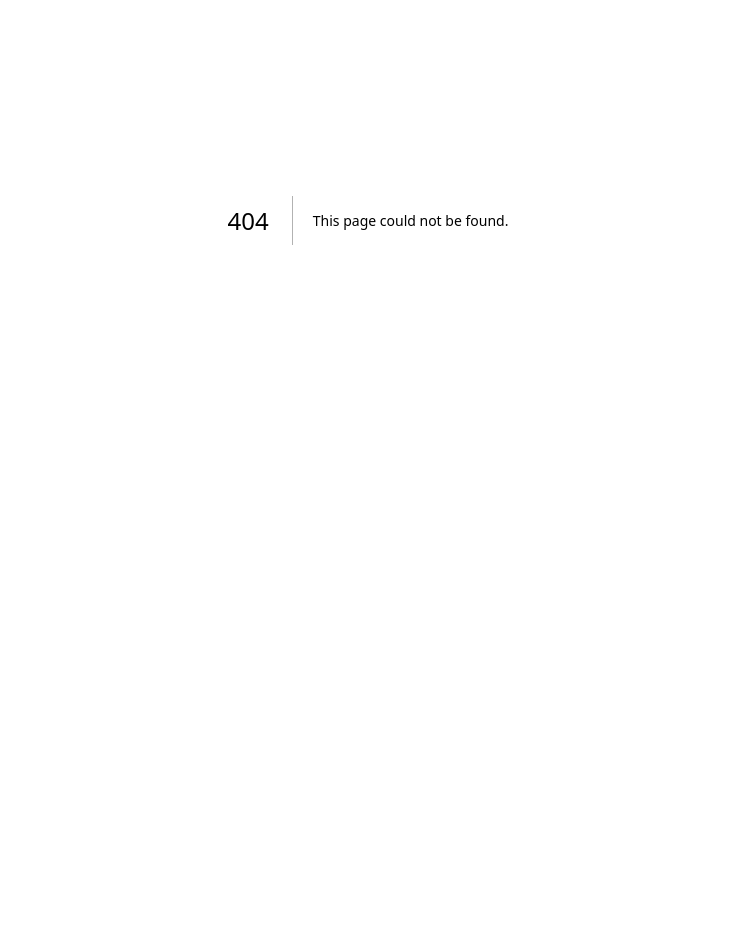
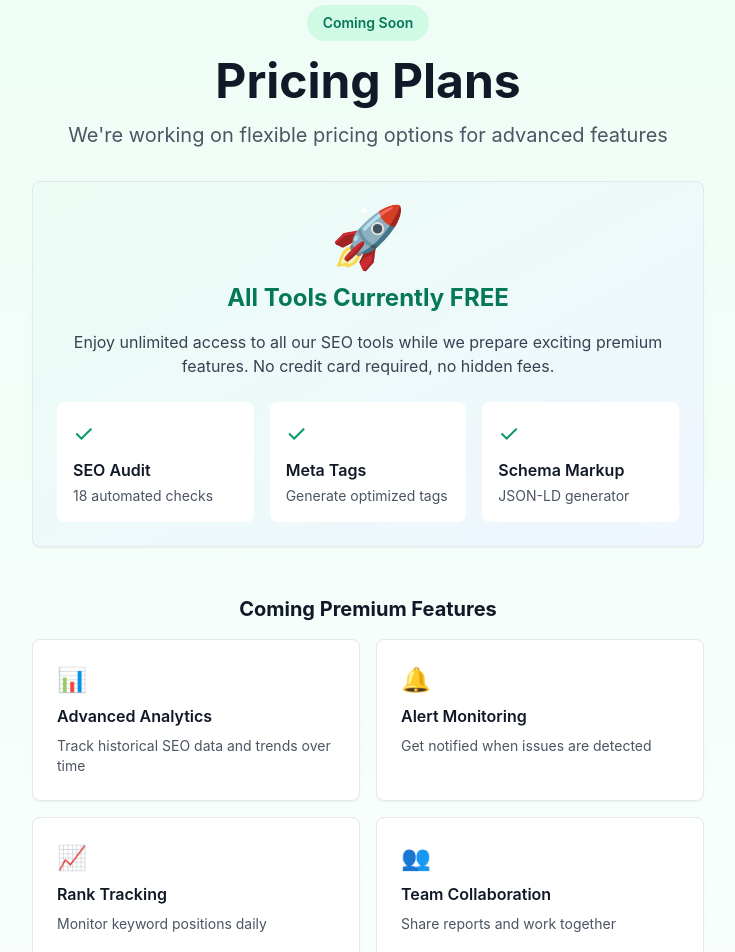
Before and after one commit to owaiskhaaan-sys/pro-url-monitor, a Next.js app: page /pricing in a window 1280 px wide. Before the commit this address had no page. Shown: the part 180-1132 px from the top of the page, without its empty margins (272-1007 px from the left). Before the commit the page ends 800 px from the top, so only its background shows below. Built offline with nearby package versions, Linux system fonts and the light colour scheme.

Commit message:
Add Coming Soon pricing page

```diff
--- /dev/null
+++ b/pages/pricing.js
@@ -0,0 +1,89 @@
+import Layout from '../components/Layout';
+import Head from 'next/head';
+
+export default function Pricing() {
+  return (
+    <Layout>
+      <Head>
+        <title>Pricing - Coming Soon | ProURLMonitor</title>
+        <meta name="description" content="ProURLMonitor pricing plans coming soon. All tools are currently free to use. Stay tuned for premium features and plans." />
+        <link rel="canonical" href="https://prourlmonitor.com/pricing" />
+      </Head>
+
+      <div className="max-w-4xl mx-auto px-4 py-16 text-center">
+        <div className="mb-8">
+          <span className="inline-block bg-emerald-100 text-emerald-700 px-4 py-2 rounded-full text-sm font-semibold mb-4">
+            Coming Soon
+          </span>
+          <h1 className="text-4xl sm:text-5xl font-bold text-gray-900 mb-4">
+            Pricing Plans
+          </h1>
+          <p className="text-xl text-gray-600 mb-8">
+            We're working on flexible pricing options for advanced features
+          </p>
+        </div>
+
+        <div className="card max-w-2xl mx-auto bg-gradient-to-br from-emerald-50 to-blue-50 border-2 border-emerald-200">
+          <div className="text-6xl mb-4">🚀</div>
+          <h2 className="text-2xl font-bold text-emerald-700 mb-4">All Tools Currently FREE</h2>
+          <p className="text-gray-700 mb-6">
+            Enjoy unlimited access to all our SEO tools while we prepare exciting premium features.
+            No credit card required, no hidden fees.
+          </p>
+          <div className="grid sm:grid-cols-3 gap-4 text-left">
+            <div className="bg-white rounded-lg p-4">
+              <div className="text-emerald-600 text-2xl mb-2">✓</div>
+              <div className="font-semibold text-gray-900 mb-1">SEO Audit</div>
+              <div className="text-sm text-gray-600">18 automated checks</div>
+            </div>
+            <div className="bg-white rounded-lg p-4">
+              <div className="text-emerald-600 text-2xl mb-2">✓</div>
+              <div className="font-semibold text-gray-900 mb-1">Meta Tags</div>
+              <div className="text-sm text-gray-600">Generate optimized tags</div>
+            </div>
+            <div className="bg-white rounded-lg p-4">
+              <div className="text-emerald-600 text-2xl mb-2">✓</div>
+              <div className="font-semibold text-gray-900 mb-1">Schema Markup</div>
+              <div className="text-sm text-gray-600">JSON-LD generator</div>
+            </div>
+          </div>
+        </div>
+
+        <div className="mt-12">
+          <h3 className="text-xl font-bold text-gray-900 mb-4">Coming Premium Features</h3>
+          <div className="grid sm:grid-cols-2 gap-4 max-w-2xl mx-auto text-left">
+            <div className="card bg-white">
+              <div className="text-2xl mb-2">📊</div>
+              <div className="font-semibold text-gray-900 mb-2">Advanced Analytics</div>
+              <div className="text-sm text-gray-600">Track historical SEO data and trends over time</div>
+            </div>
+            <div className="card bg-white">
+              <div className="text-2xl mb-2">🔔</div>
+              <div className="font-semibold text-gray-900 mb-2">Alert Monitoring</div>
+              <div className="text-sm text-gray-600">Get notified when issues are detected</div>
+            </div>
+            <div className="card bg-white">
+              <div className="text-2xl mb-2">📈</div>
+              <div className="font-semibold text-gray-900 mb-2">Rank Tracking</div>
+              <div className="text-sm text-gray-600">Monitor keyword positions daily</div>
+            </div>
+            <div className="card bg-white">
+              <div className="text-2xl mb-2">👥</div>
+              <div className="font-semibold text-gray-900 mb-2">Team Collaboration</div>
+              <div className="text-sm text-gray-600">Share reports and work together</div>
+            </div>
+          </div>
+        </div>
+
+        <div className="mt-12">
+          <a href="/" className="btn btn-primary text-lg px-8 py-3">
+            🔧 Explore Free Tools
+          </a>
+          <p className="text-sm text-gray-500 mt-4">
+            Want to be notified when pricing launches? Follow us on social media!
+          </p>
+        </div>
+      </div>
+    </Layout>
+  );
+}
```
